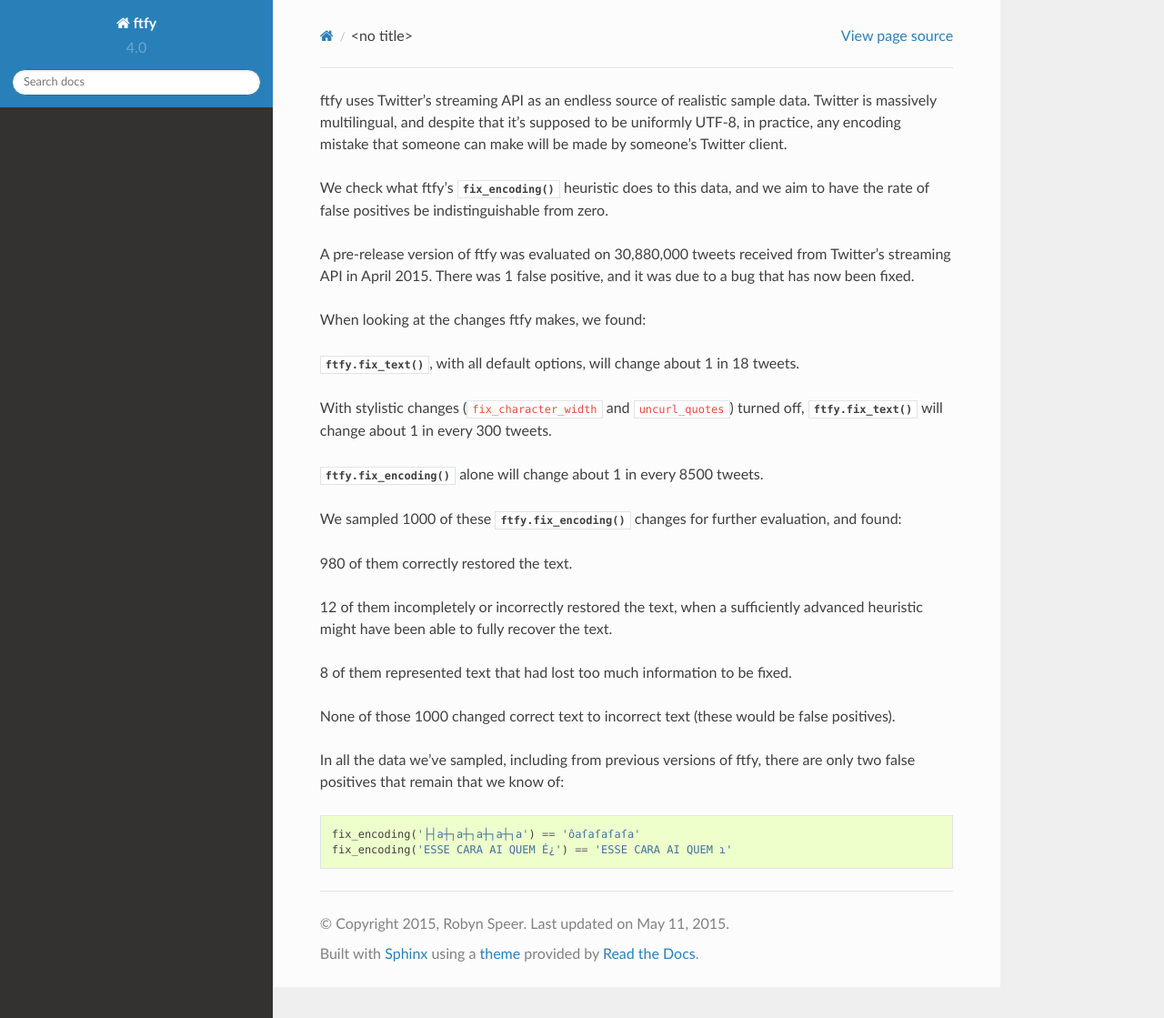
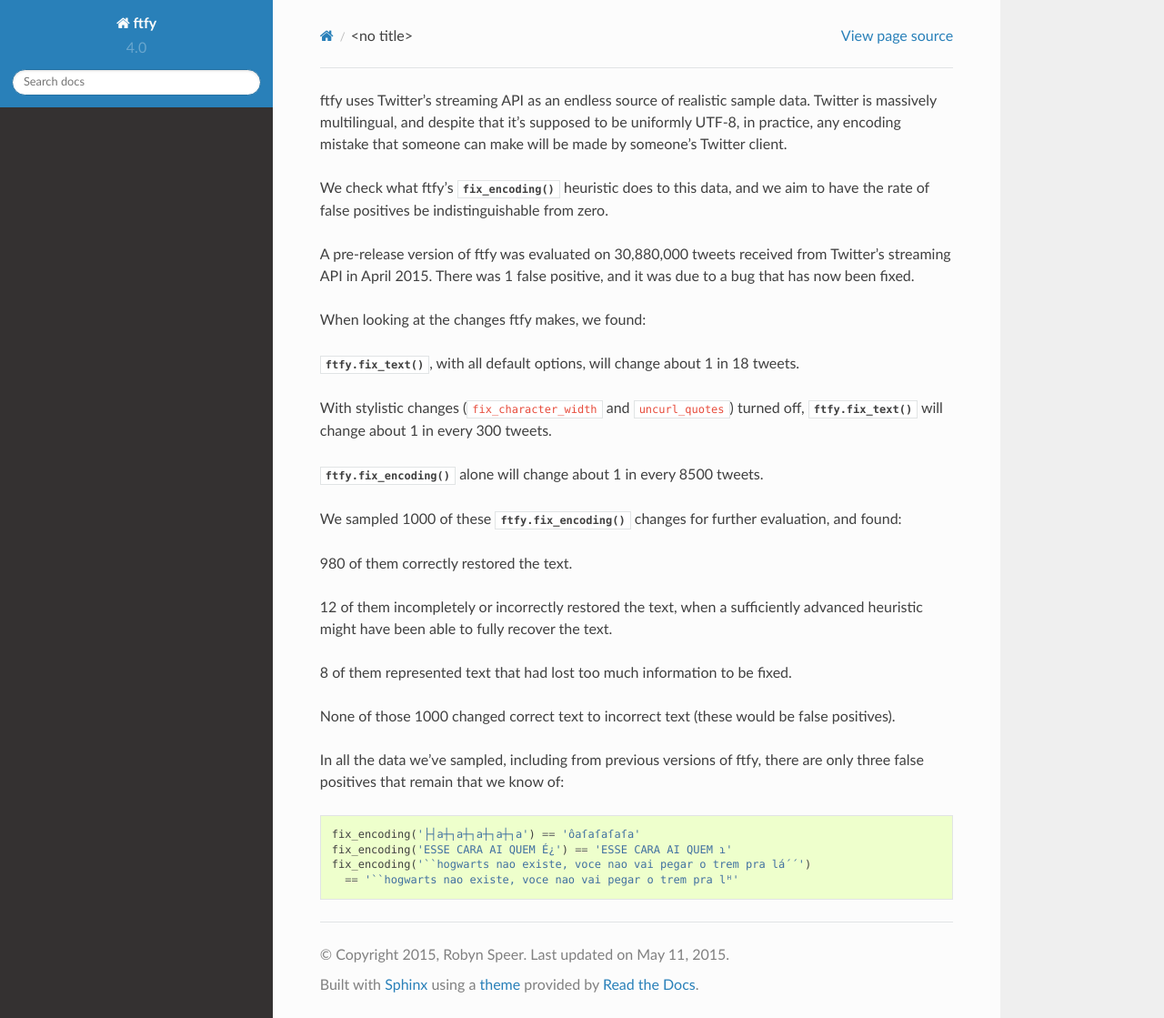
Before and after one commit to rspeer/python-ftfy, a Sphinx documentation site: the page built from docs/accuracy.rst, in a window 1280 px wide and 1119 px high. Shown: the whole window at 91% size. Built offline with Sphinx 7.4.7 and the Read the Docs theme 2.0.0, drawn with Linux system fonts in a browser that asks for light colours.

Commit message:
update docs

```diff
--- a/docs/accuracy.rst
+++ b/docs/accuracy.rst
@@ -28,7 +28,9 @@ evaluation, and found:
   false positives).
 
 In all the data we've sampled, including from previous versions of ftfy, there
-are only two false positives that remain that we know of::
+are only three false positives that remain that we know of::
 
     fix_encoding('├┤a┼┐a┼┐a┼┐a┼┐a') == 'ôaſaſaſaſa'
     fix_encoding('ESSE CARA AI QUEM É¿') == 'ESSE CARA AI QUEM ɿ'
+    fix_encoding('``hogwarts nao existe, voce nao vai pegar o trem pra lá´´')
+      == '``hogwarts nao existe, voce nao vai pegar o trem pra lᴴ'
--- a/docs/conf.py
+++ b/docs/conf.py
@@ -94,7 +94,6 @@ pygments_style = 'sphinx'
 
 # The theme to use for HTML and HTML Help pages.  See the documentation for
 # a list of builtin themes.
-#html_theme = 'alabaster'
 html_theme = 'sphinx_rtd_theme'
 
 # Theme options are theme-specific and customize the look and feel of a theme
```
